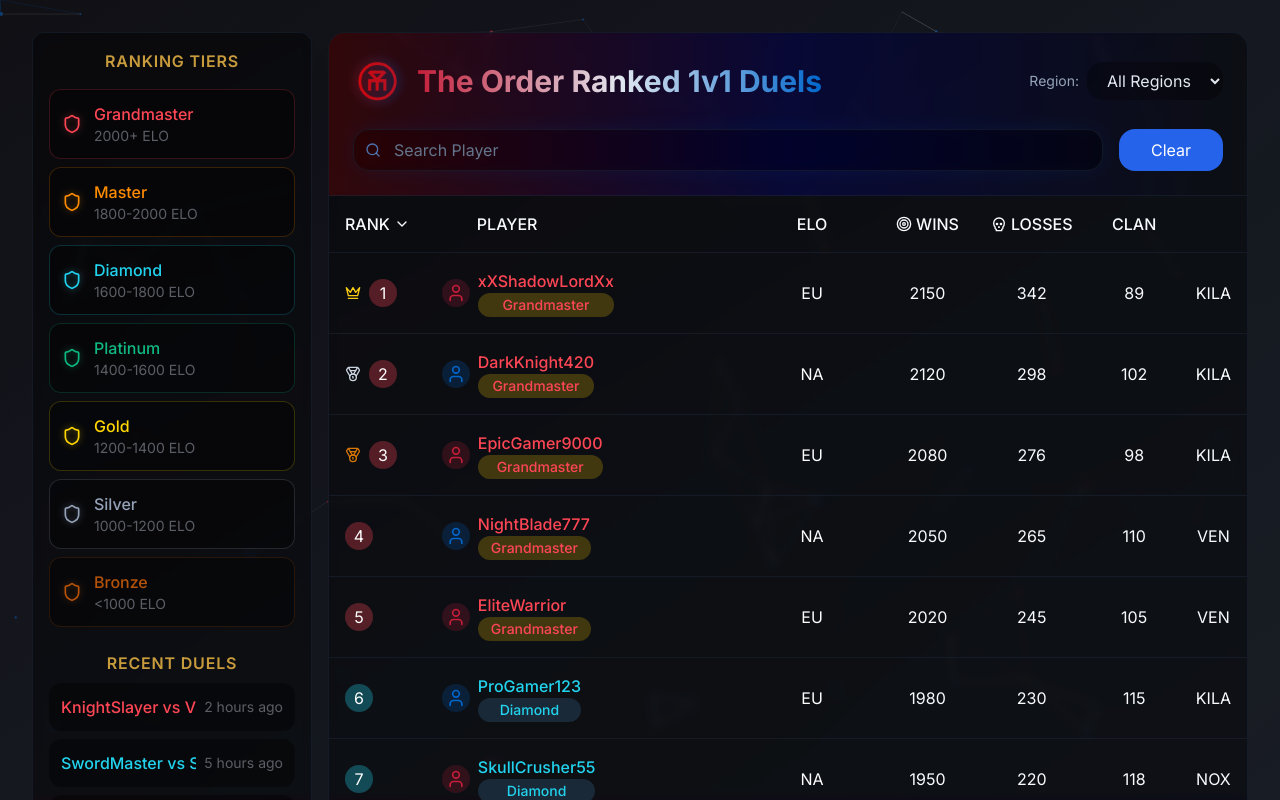
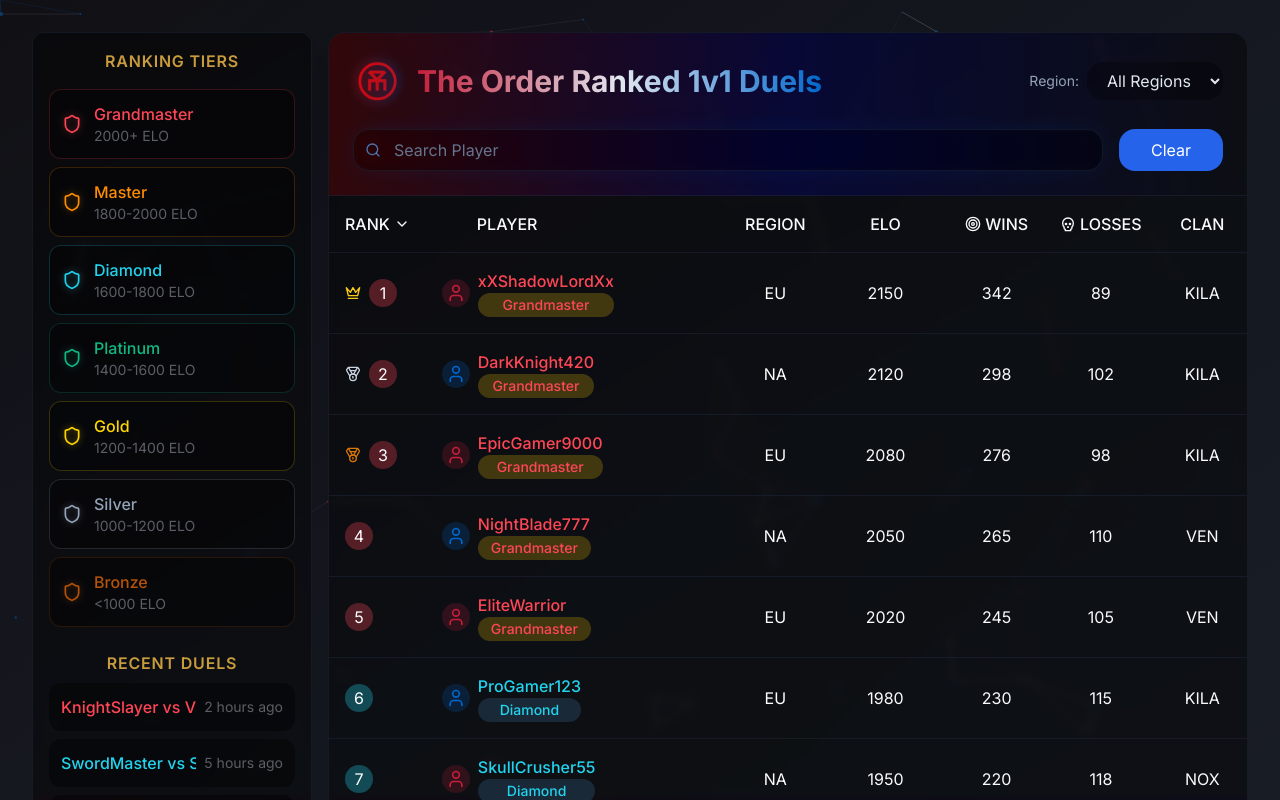
Before and after one commit to iGotYourBackMr/chiv-leaderboard, a Next.js app: page / in a window 1280 px wide. Shown: the top 800 px of the page. Built offline with nearby package versions, Linux system fonts and the light colour scheme.

Commit message:
fix: adjust column order and visibility for mobile and desktop views

```diff
--- a/components/chivalry-leaderboard.tsx
+++ b/components/chivalry-leaderboard.tsx
@@ -383,7 +383,12 @@ export default function LeaderboardComponent({
                           PLAYER
                         </div>
                       </th>
-                      <th className="min-w-[80px] w-[20%] sm:w-[15%] p-2 sm:p-4 font-medium text-center">
+                      <th className="hidden sm:table-cell w-[10%] p-4 font-medium">
+                        <div className="flex items-center justify-center">
+                          REGION
+                        </div>
+                      </th>
+                      <th className="w-[20%] sm:w-[15%] p-2 sm:p-4 font-medium text-center">
                         <div className="flex items-center justify-end px-3 sm:px-0 sm:justify-center">
                           ELO {getSortIcon('elo')}
                         </div>
```
